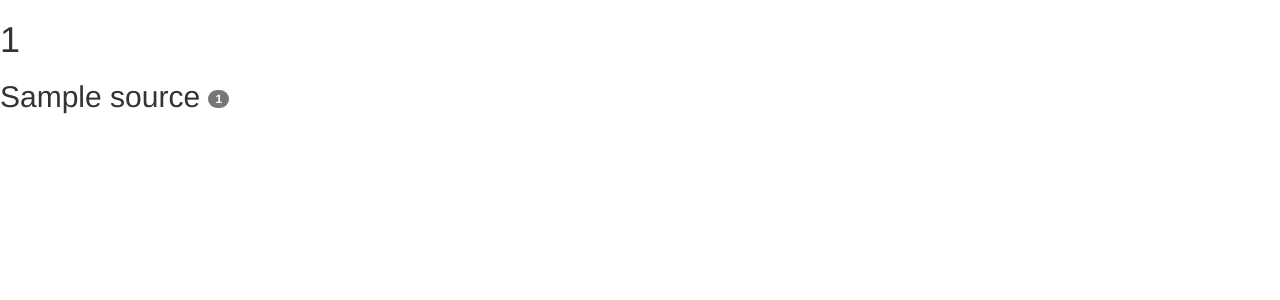
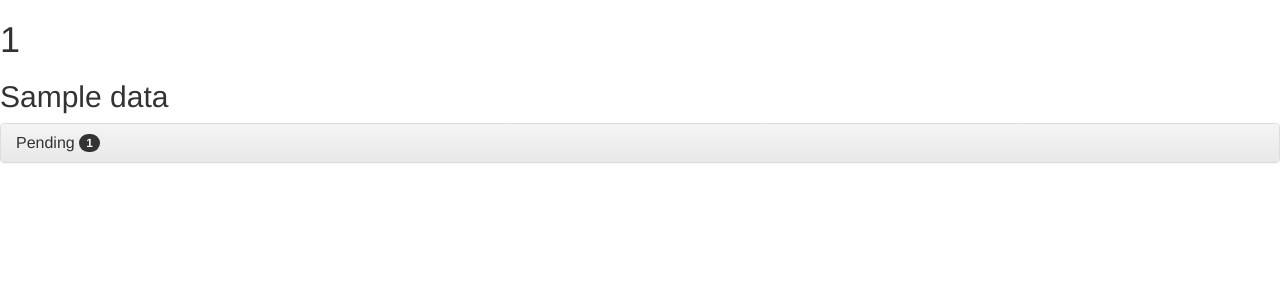
Before and after one commit to Brown-University-Library/OLD-ARCHIVED_rab-pubs, a Flask app: template app/templates/pending.html in a window 1280 px wide. Shown: the top 300 px of the page. Run offline with Flask 2, Linux system fonts and the light colour scheme; tables that the repository leaves empty hold one stand-in row (values such as "Sample post"); the template is opened without the code that fills it: values that come from a table or form of the project are taken from there, most other values are stand-ins (such as "Sample title", 1, 10 or a date in 2020); some libraries are stand-ins or nearby versions.

Commit message:
Basic accordion

```diff
--- a/app/templates/pending.html
+++ b/app/templates/pending.html
@@ -13,9 +13,25 @@
   </head>
   <body>
       <h1>{{ user.rabid }}</h1>
-        {% for source, count in counts.items() %}
+        {% for source, data in counts.items() %}
           <div>
-            <h2>{{ source }} <span class="badge badge-pill badge-success">{{ count }}</span></h2>
+            <h2>{{ data.name }}</h2>
+            <div class="panel-group" id="{{ source }}-accordion" role="tablist" aria-multiselectable="true">
+              <div class="panel panel-default">
+                <div class="panel-heading" role="tab" id="{{ source }}-pending">
+                  <h4 class="panel-title">
+                    <a role="button" data-toggle="collapse" data-parent="#accordion" href="#{{ source }}-pending-collapse" aria-expanded="true" aria-controls="{{ source }}-pending-collapse">Pending <span class="badge">{{ data.count }}</span>
+                    </a>
+                  </h4>
+                </div>
+                <div id="{{ source }}-pending-collapse" class="panel-collapse collapse" role="tabpanel" aria-labelledby="{{ source }}-pending-collapse">
+                  <div class="panel-body">
+                    Anim pariatur cliche reprehenderit, enim eiusmod high life accusamus terry richardson ad squid. 3 wolf moon officia aute, non cupidatat skateboard dolor brunch. Food truck quinoa nesciunt laborum eiusmod. Brunch 3 wolf moon tempor, sunt aliqua put a bird on it squid single-origin coffee nulla assumenda shoreditch et. Nihil anim keffiyeh helvetica, craft beer labore wes anderson cred nesciunt sapiente ea proident. Ad vegan excepteur butcher vice lomo. Leggings occaecat craft beer farm-to-table, raw denim aesthetic synth nesciunt you probably haven't heard of them accusamus labore sustainable VHS.
+                  </div>
+                </div>
+              </div>
+            </div>
+          </div>
         {% endfor %}
   </body>
 </html>
--- a/app/views.py
+++ b/app/views.py
@@ -19,8 +19,10 @@ def pending(short_id):
 	exids_by_source = { source.rabid: []  for source in sources }
 	for exid in exids:
 		exids_by_source[ exid.event.process.source_rabid ].append(exid.exid)
-	exid_counts_by_source = { source.name: len(exids_by_source[source.rabid])
-								for source in sources }
+	exid_counts_by_source = { source.rabid[33:]: {
+								'name': source.name,
+								'count': len(exids_by_source[source.rabid])
+								} for source in sources }
 	return render_template('pending.html',
 							user=user,
 							counts=exid_counts_by_source)
```
